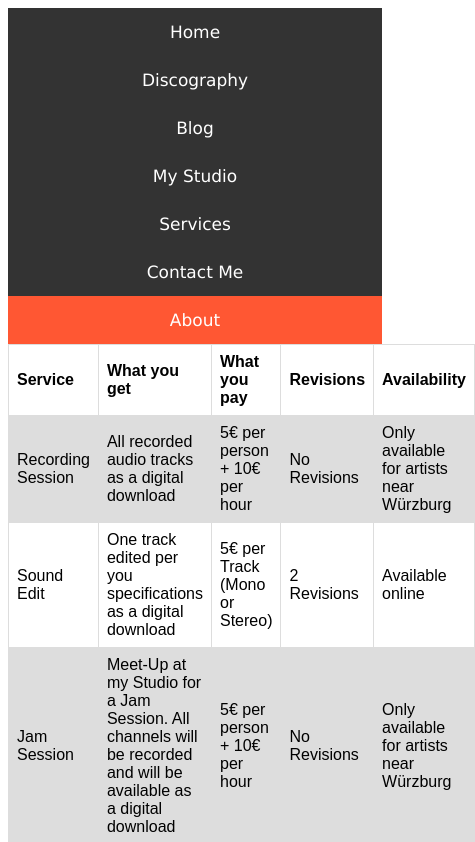
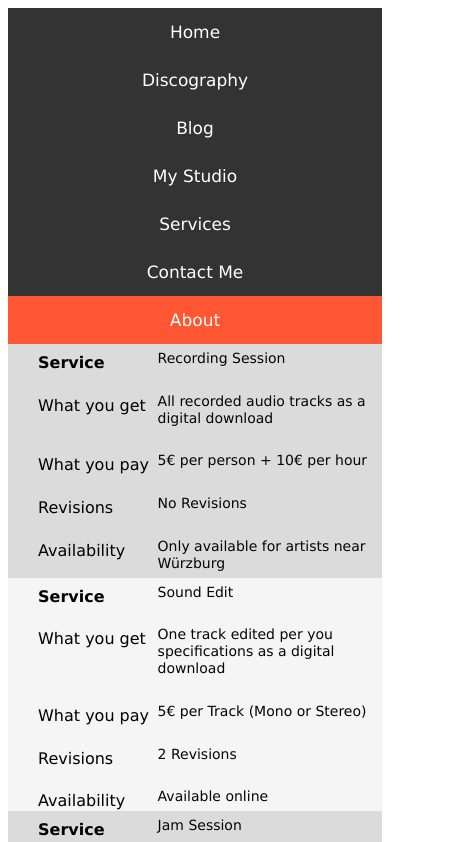
Before and after one commit to FyremanMusic/FyremanMusic.github.io, a plain HTML site: page en/enServices.html in a window 390 px wide. Shown: the top 842 px of the page, 475 px wide, since content can reach past the window. Drawn offline with nearby package versions, Linux system fonts and the light colour scheme.

Commit message:
table schmable

```diff
--- /dev/null
+++ b/CSS/main.css
@@ -0,0 +1,120 @@
+table {
+  border-spacing: 1;
+  border-collapse: collapse;
+  background: rgb(219, 219, 219);
+  overflow: hidden;
+  width: 100%;
+  margin: 0 auto;
+}
+table * {
+  position: relative;
+}
+table td, table th {
+  padding-left: 8px;
+}
+table thead tr {
+  height: 60px;
+  background: #e74b2f;
+}
+table tbody tr {
+  height: 50px;
+}
+table tbody tr:last-child {
+  border: 0;
+}
+table td, table th {
+  text-align: left;
+}
+table td.l, table th.l {
+  text-align: right;
+}
+table td.c, table th.c {
+  text-align: center;
+}
+table td.r, table th.r {
+  text-align: center;
+}
+
+
+.table100-head th{
+  font-family: Verdana, sans-serif;
+  font-size: 18px;
+  color: #fff;
+  line-height: 1.2;
+  font-weight: unset;
+}
+
+tbody tr:nth-child(even) {
+  background-color: #f5f5f5;
+}
+
+tbody tr {
+  font-family: Verdana, sans-serif;
+  font-size: 15px;
+  color: #070404;
+  line-height: 1.2;
+  font-weight: unset;
+}
+
+
+
+@media screen and (max-width: 992px) {
+  table {
+    display: block;
+  }
+  table > *, table tr, table td, table th {
+    display: block;
+  }
+  table thead {
+    display: none;
+  }
+  table tbody tr {
+    height: auto;
+    padding: 5px 0;
+  }
+  table tbody tr td {
+    padding-left: 40% !important;
+    margin-bottom: 24px;
+  }
+  table tbody tr td:last-child {
+    margin-bottom: 0;
+  }
+  table tbody tr td:before {
+    font-family: Verdana, sans-serif;
+    font-size: 16px;
+    color: #000000;
+    line-height: 1.8;
+    font-weight: unset;
+    position: absolute;
+    width: 40%;
+    left: 30px;
+    top: 0;
+  }
+  table tbody tr td:nth-child(1):before {
+    content: "Service";
+    font-weight: bold;
+  }
+  table tbody tr td:nth-child(2):before {
+    content: "What you get";
+  }
+  table tbody tr td:nth-child(3):before {
+    content: "What you pay";
+  }
+  table tbody tr td:nth-child(4):before {
+    content: "Revisions";
+  }
+  table tbody tr td:nth-child(5):before {
+    content: "Availability";
+  }
+
+  tbody tr {
+    font-size: 14px;
+  }
+}
+
+@media (max-width: 576px) {
+  .container-table100 {
+    padding-left: 15px;
+    padding-right: 15px;
+  }
+}
--- a/CSS/style.css
+++ b/CSS/style.css
@@ -3,23 +3,6 @@ body {
     font-family: Verdana, sans-serif;
     font-size: 16px;
 
-  }
-
-
-  table {
-    font-family: arial, sans-serif;
-    border-collapse: collapse;
-    width: 100%;
-  }
-
-  td, th {
-    border: 1px solid #dddddd;
-    text-align: left;
-    padding: 8px;
-  }
-
-  tr:nth-child(even) {
-    background-color: #dddddd;
   }
 /* Add a black background color to the top navigation */
 .topnav {
--- a/en/enServices.html
+++ b/en/enServices.html
@@ -1,15 +1,15 @@
 <html>
+
 <head>
     <title> Home </title>
-        <link rel="stylesheet" type="text/css" href="../CSS/style.css"/>
+    <link rel="stylesheet" type="text/css" href="../CSS/style.css" />
+	<link rel="stylesheet" type="text/css" href="../CSS/main.css">
     <meta name="viewport" content="width=device-width, initial-scale=1.0">
-        <script
-            src="https://code.jquery.com/jquery-3.3.1.js"
-            integrity="sha256-2Kok7MbOyxpgUVvAk/HJ2jigOSYS2auK4Pfzbm7uH60="
-            crossorigin="anonymous">
+    <script src="https://code.jquery.com/jquery-3.3.1.js"
+        integrity="sha256-2Kok7MbOyxpgUVvAk/HJ2jigOSYS2auK4Pfzbm7uH60=" crossorigin="anonymous">
         </script>
     <script>
-            $(function(){
+        $(function () {
             $("#header").load("header.html");
             $("#fuuter").load("footer.html");
         });
@@ -17,18 +17,21 @@
 </head>
 
 <body>
-        <div id = "header">
+    <div id="header">
     </div>
 
+    <div class="table100">
         <table>
-                <tr>
+            <thead>
+                <tr class="table100-head">
                     <th>Service</th>
                     <th>What you get</th>
                     <th>What you pay</th>
                     <th>Revisions</th>
                     <th>Availability</th>
                 </tr>
-
+            </thead>
+            <tbody>
             <tr>
                 <td>Recording Session</td>
                 <td>All recorded audio tracks as a digital download</td>
@@ -96,9 +99,11 @@
                 <td>2 Revisions</td>
                 <td>Available online</td>
             </tr>
+        </tbody>
         </table>
-
-            <div id ="fuuter">
+    </div>
+    <div id="fuuter">
     </div>
 </body>
+
 </html>
```
Also changed, not shown: en/enStudio.html (+0 -5 lines). Lines whose indentation alone changed are shown as unchanged.
